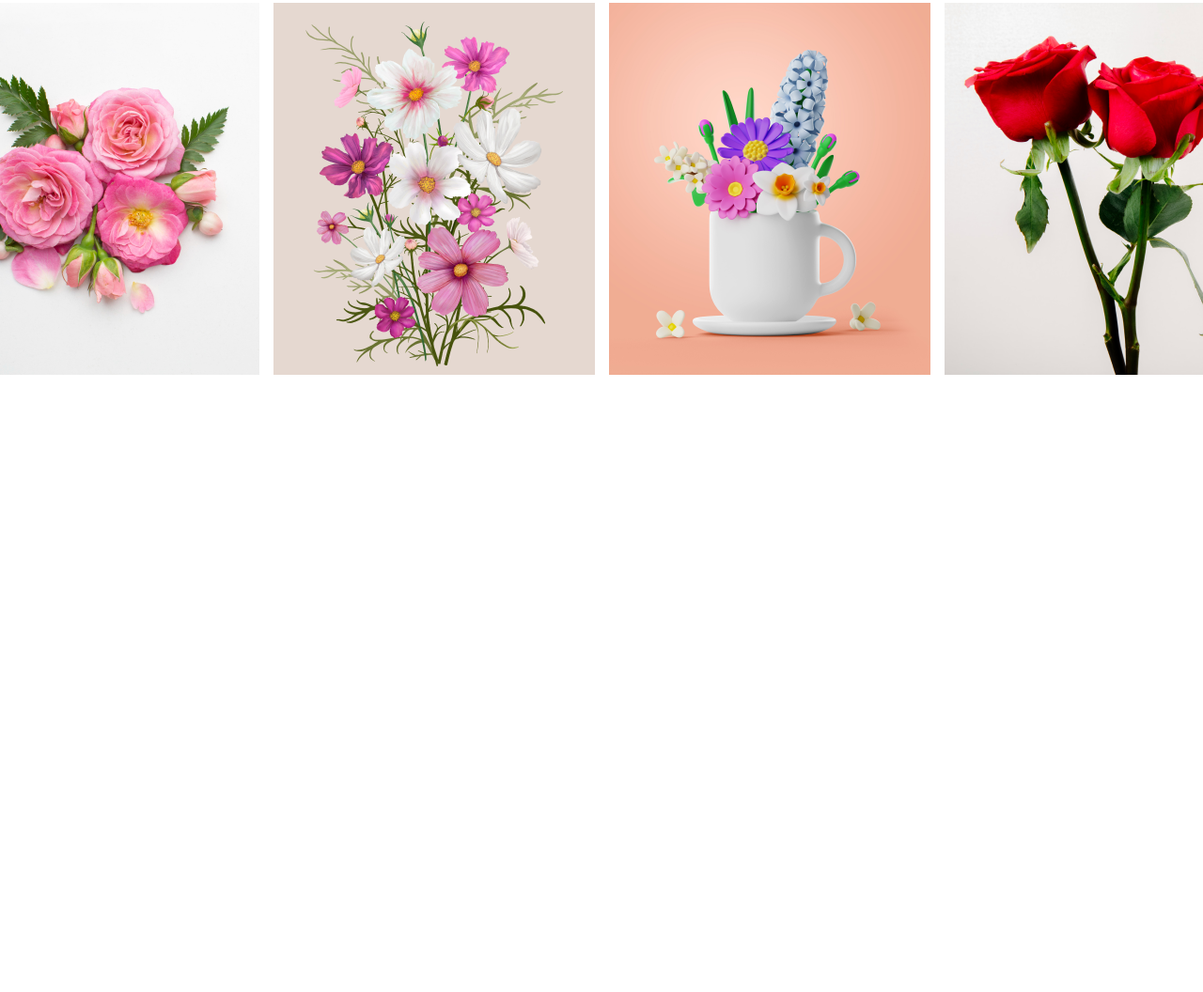
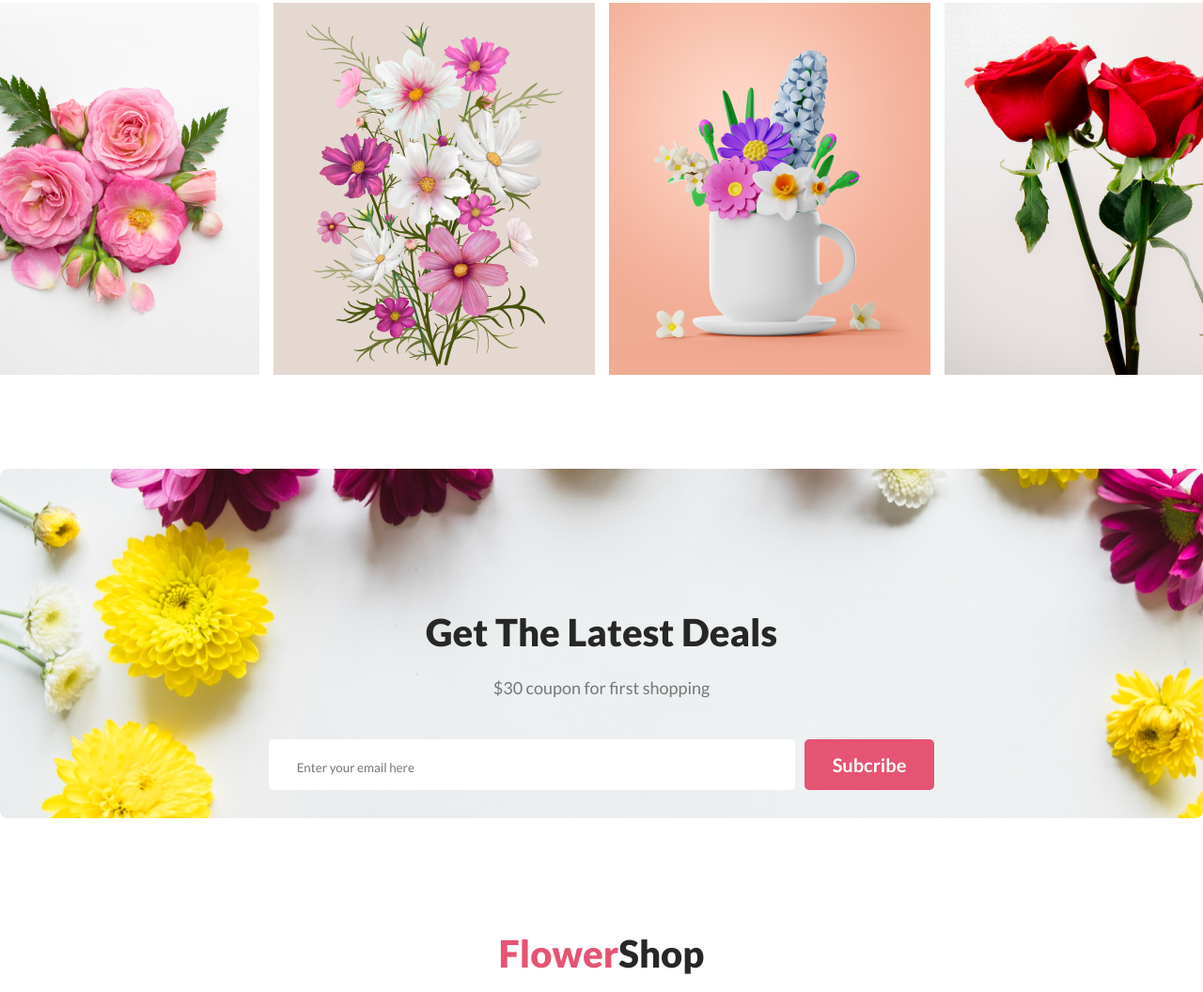
Before and after one commit to hirendranath/flower-shop, a plain HTML site: page index.html in a window 1280 px wide. Shown: the part 3009-4065 px from the top of the page at 94% size. Before the commit the page ends 3408 px from the top, so only its background shows below. Drawn offline with Linux system fonts and the light colour scheme.

Commit message:
Get The Latest Deals

```diff
--- a/index.html
+++ b/index.html
@@ -1,20 +1,22 @@
 <!DOCTYPE html>
 <html lang="en">
+
 <head>
     <meta charset="UTF-8">
     <meta name="viewport" content="width=device-width, initial-scale=1.0">
     <title> Flower Shop Assignment by Hiren </title>
-    <link rel="stylesheet" href="<link rel="preconnect" href="https://fonts.googleapis.com">
+    <link rel="stylesheet" href="<link rel=" preconnect" href="https://fonts.googleapis.com">
     <link rel="preconnect" href="https://fonts.gstatic.com" crossorigin>
     <link href="https://fonts.googleapis.com/css2?family=Lato:wght@400;700;900&display=swap" rel="stylesheet">
     <link rel="stylesheet" href="style.css">
 </head>
+
 <body>
     <header>
         <!-- this is extra part  -->
         <nav>
             <div class="logo">
-                <h1 class="logo" >Flower <span class="special-color">Shop</Span></h1>
+                <h1 class="logo">Flower <span class="special-color">Shop</Span></h1>
             </div>
             <div class="menus">
                 <li><a href="#">Hone</a></li>
@@ -26,11 +28,13 @@
 
         <!-- banner section start here -->
 
-        <section class="banner-container" >
+        <section class="banner-container">
             <div class="banner-description">
-                <h1 class="banner-title" >Let's make beautiful flowers a part of your life.</h1>
+                <h1 class="banner-title">Let's make beautiful flowers a part of your life.</h1>
 
-                <p class="banner-text" >It is a long established fact that a reader will be distracted by the readable content of a page when looking at its layout. The point of using Lorem Ipsum is that it has a more-or-less normal distribution of letters</p>
+                <p class="banner-text">It is a long established fact that a reader will be distracted by the readable
+                    content of a page when looking at its layout. The point of using Lorem Ipsum is that it has a
+                    more-or-less normal distribution of letters</p>
 
                 <button class="btn"> Shop Now </button>
 
@@ -43,9 +47,10 @@
     </header>
     <main>
         <!-- Our Featured Flowers section start here  -->
-        <section class="featured-container" >
-                <h1 class="section-title" >Our Featured Flowers </h1>
-                <p class="section-text" >It is a long established fact that a reader will be distracted by the readable content of a page when looking at its layout.</p>
+        <section class="featured-container">
+            <h1 class="section-title">Our Featured Flowers </h1>
+            <p class="section-text">It is a long established fact that a reader will be distracted by the readable
+                content of a page when looking at its layout.</p>
             <!-- Our Featured Flowers items 1 start here  -->
             <div class="featured-items">
                 <div class="single-item">
@@ -59,7 +64,7 @@
                 <div class="single-item">
                     <div class="item2"><img src="images/pngwing5.png"" alt="">
                     </div>
-                    <div class="item-flower-text">
+                    <div class=" item-flower-text">
                         <a href="#">Pink Flower Tree</a>
                     </div>
                 </div>
@@ -101,9 +106,10 @@
         <!-- new section for hot deal section -->
         <section class="hotdeal-container">
             <div class="hotdeal-description section-title">
-                    <h1>Hot Deal ! Sale Up To 25% <span class="special-color" >off</span></h1>
-                    <p class="section-text">It is a long established fact that a reader will be distracted by the readable content of a page when looking at its layout.</p>
-                    <button class="btn" >Sign Up</button>
+                <h1>Hot Deal ! Sale Up To 25% <span class="special-color">off</span></h1>
+                <p class="section-text">It is a long established fact that a reader will be distracted by the readable
+                    content of a page when looking at its layout.</p>
+                <button class="btn">Sign Up</button>
             </div>
             <div class="hotdeal-img">
                 <img src="images/pngwing8.png" alt="">
@@ -113,8 +119,9 @@
         <!-- instagram section start here -->
         <section>
             <div class="instagram-container">
-                <h1 class="section-title" >Instagram </h1>
-                <p class="section-text">It is a long established fact that a reader will be distracted by the readable content of a page when looking at its layout</p>
+                <h1 class="section-title">Instagram </h1>
+                <p class="section-text">It is a long established fact that a reader will be distracted by the readable
+                    content of a page when looking at its layout</p>
             </div>
             <div class="instagram-description">
                 <img class="instagram-group-img1" src="images/Flower01.png" alt="">
@@ -123,7 +130,29 @@
                 <img class="instagram-group-img2" src="images/Rectangle6.png" alt="">
             </div>
         </section>
+
+        <!-- Get The Latest Deals section start here -->
+        <section>
+            <div class="latest-deals-container">
+                <div class="latest-deals">
+                    <div class="section-title">Get The Latest Deals</div>
+                    <div class="section-text"> $30 coupon for first shopping </div>
+                    <div class="email-subscribe">
+                        <div class="email-box">
+                            <input type="text" placeholder="Enter your email here">
+                        </div>
+                        <div class="btn">Subcribe</div>
+                    </div>
+                </div>
+
+            </div>
+        </section>
     </main>
-    <footer></footer>
+    <footer>
+        <div class="section-title"> <Span class="special-color" >Flower</Span>Shop </div>
+        <div class="section-text"></div>
+        <div class="copy-rights-text"></div>
+    </footer>
 </body>
+
 </html>
--- a/style.css
+++ b/style.css
@@ -58,7 +58,6 @@ nav{
 
 }
 .btn{
-
     background-color:#E55473;
     border: none;
     border-radius: 5px;
@@ -177,3 +176,34 @@ nav{
   align-items: center;
   gap: 15px;
 }
+
+/* Get The Latest Deals section start here  */
+.latest-deals-container{
+    background-image: url("images/Rectangle9.png");
+    border-radius: 8px;
+    margin-top: 100px;
+    background-repeat: no-repeat;
+}
+.latest-deals{
+    padding: 30px;
+}
+.email-subscribe{
+    display: flex;
+    justify-content: center;
+    align-items: center;
+    gap: 10px;
+}
+.email-box{
+    background-color:#ffffff;
+    border: none;
+    border-radius: 5px;
+    font-family: Lato;
+    font-size: 20px;
+    font-weight: 700;
+    color: #fff;
+    padding: 15px 30px;
+}
+.email-box>input{
+    border: none;
+    width: 500px;
+}
```
Lines whose indentation alone changed are shown as unchanged.
